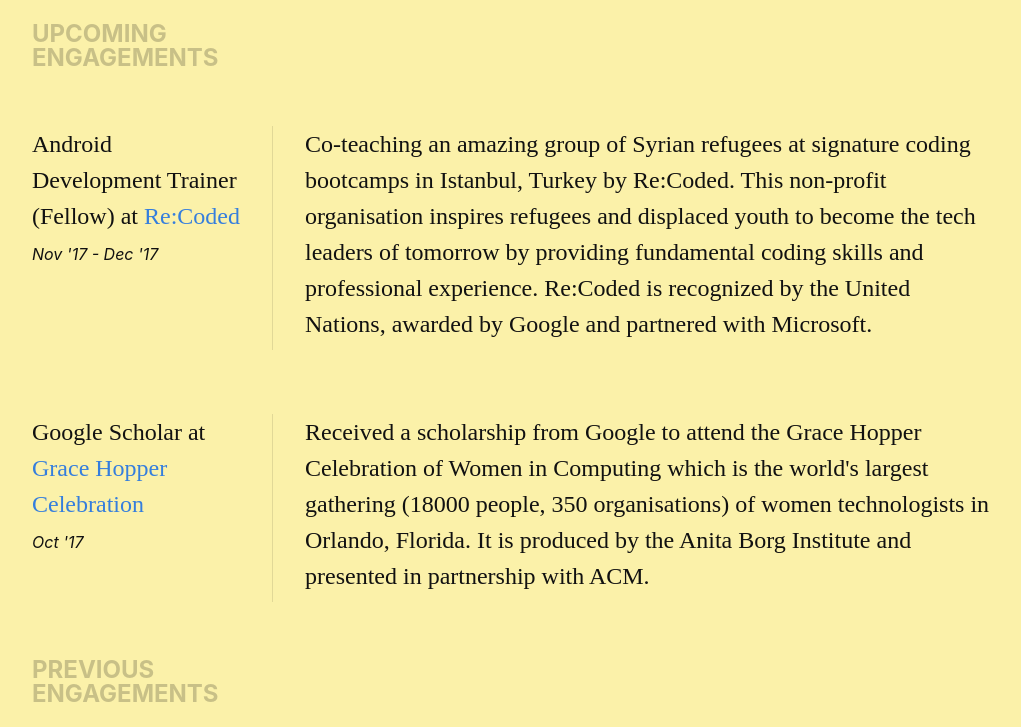
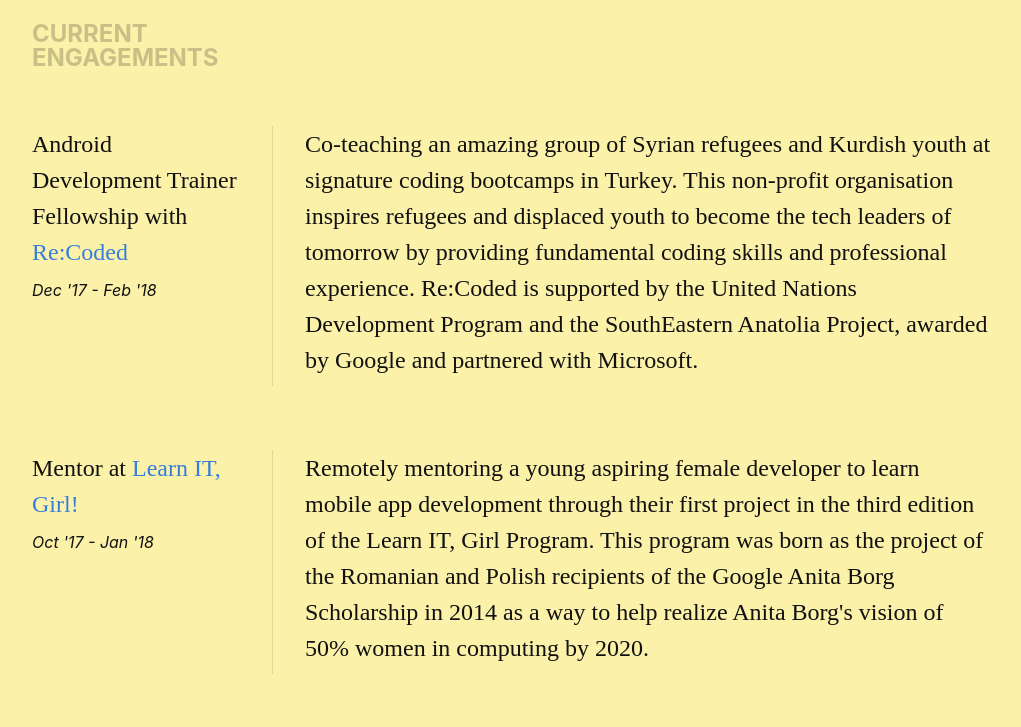
Before and after one commit to Shrreya/Portfolio-Website, a plain HTML site: page index.html in a window 1280 px wide. Shown: the part 1460-2187 px from the top of the page, without its empty margins (128-1149 px from the left). Drawn offline with nearby package versions, Linux system fonts and the light colour scheme.

Commit message:
Updated current engagements as of Dec 17

```diff
--- a/index.html
+++ b/index.html
@@ -127,7 +127,7 @@
     <div class="bg-light-yellow near-black cf">
       <div class="mw8 center pv0 pt4-ns ph4">
 
-        <p class="sans-serif f3 fw7 lh-solid ttu black-20 tl pt4 pt0-ns">Upcoming <br/> engagements</p>
+        <p class="sans-serif f3 fw7 lh-solid ttu black-20 tl pt4 pt0-ns">Current <br/> engagements</p>
 
           <div class="lh-copy">
 
@@ -136,20 +136,50 @@
               <div class="fl w-100 w-25-ns">
 
                 <div class="cf db pr0 pr4-ns">
-                  <span class="f3 baskerville">Android Development Trainer (Fellow) at <a target="_blank" href="http://www.re-coded.com/" class="di link blue hover-dark-gray">Re:Coded</a></span>
-                  <span class="pt2 pb2 f5 sans-serif db db i">Nov '17 - Dec '17</span>
+                  <span class="f3 baskerville">Android Development Trainer Fellowship with <a target="_blank" href="http://www.re-coded.com/" class="di link blue hover-dark-gray">Re:Coded</a></span>
+                  <span class="pt2 pb2 f5 sans-serif db db i">Dec '17 - Feb '18</span>
                 </div>
 
               </div>
               <div class="fl w-100 w-75-ns">
                 <div class="bl-ns b--black-10 pl0 pl4-ns pb2">
-                  <span class="f3 baskerville">Co-teaching an amazing group of Syrian refugees at signature coding bootcamps in Istanbul, Turkey by Re:Coded. This non-profit organisation inspires refugees and displaced youth to become the tech leaders of tomorrow by providing fundamental coding skills and professional experience. Re:Coded is recognized by the United Nations, awarded by Google and partnered with Microsoft.</span>
+                  <span class="f3 baskerville">Co-teaching an amazing group of Syrian refugees and Kurdish youth at signature coding bootcamps in Turkey. This non-profit organisation inspires refugees and displaced youth to become the tech leaders of tomorrow by providing fundamental coding skills and professional experience. Re:Coded is supported by the United Nations Development Program and the SouthEastern Anatolia Project, awarded by Google and partnered with Microsoft.</span>
                 </div>
               </div>
 
             </div>
 
             <div class="cf bn-ns b--black-10 pv4">
+
+              <div class="fl w-100 w-25-ns">
+
+                <div class="cf db pr0 pr4-ns">
+                  <span class="f3 baskerville">Mentor at <a target="_blank" href="https://www.learnitgirl.com/" class="di link blue hover-dark-gray">Learn IT, Girl!</a></span>
+                  <span class="pt2 pb2 f5 sans-serif db db i">Oct '17 - Jan '18</span>
+                </div>
+
+              </div>
+              <div class="fl w-100 w-75-ns">
+                <div class="bl-ns b--black-10 pl0 pl4-ns pb2">
+                  <span class="f3 baskerville">Remotely mentoring a young aspiring female developer to learn mobile app development through their first project in the third edition of the Learn IT, Girl Program. This program was born as the project of the Romanian and Polish recipients of the Google Anita Borg Scholarship in 2014 as a way to help realize Anita Borg's vision of 50% women in computing by 2020.</span>
+                </div>
+              </div>
+
+            </div>
+
+          </div>
+
+      </div>
+    </div>
+
+    <div class="bg-light-yellow near-black cf">
+      <div class="mw8 center pv0 pb4-ns ph4">
+
+        <p class="sans-serif f3 fw7 lh-solid ttu black-20 tl">Previous <br/> engagements</p>
+
+        <div class="lh-copy">
+
+          <div class="cf bn-ns b--black-10 pv4">
 
               <div class="fl w-100 w-25-ns">
 
@@ -166,18 +196,6 @@
               </div>
 
             </div>
-
-          </div>
-
-      </div>
-    </div>
-
-    <div class="bg-light-yellow near-black cf">
-      <div class="mw8 center pv0 pb4-ns ph4">
-
-        <p class="sans-serif f3 fw7 lh-solid ttu black-20 tl">Previous <br/> engagements</p>
-
-        <div class="lh-copy">
 
           <div class="cf bb bn-ns b--black-10 pv4">
 
@@ -354,7 +372,7 @@
         <a class="di link blue hover-dark-gray" target="_blank" href="https://github.com/Shrreya">Github</a>.
       </p>
 
-      <p class="f4 lh-copy baskerville">Made with <span class="red">❤</span> using <a class="di link blue hover-dark-gray" target="_blank" href="http://tachyons.io/">Tachyons</a></p>
+      <p class="f4 lh-copy baskerville">Made with <span class="red">❤</span> using <a class="di link blue hover-dark-gray" target="_blank" href="http://tachyons.io/">Tachyons</a>.</p>
     </footer>
 
 
```
Also changed, not shown: 2 other files.
